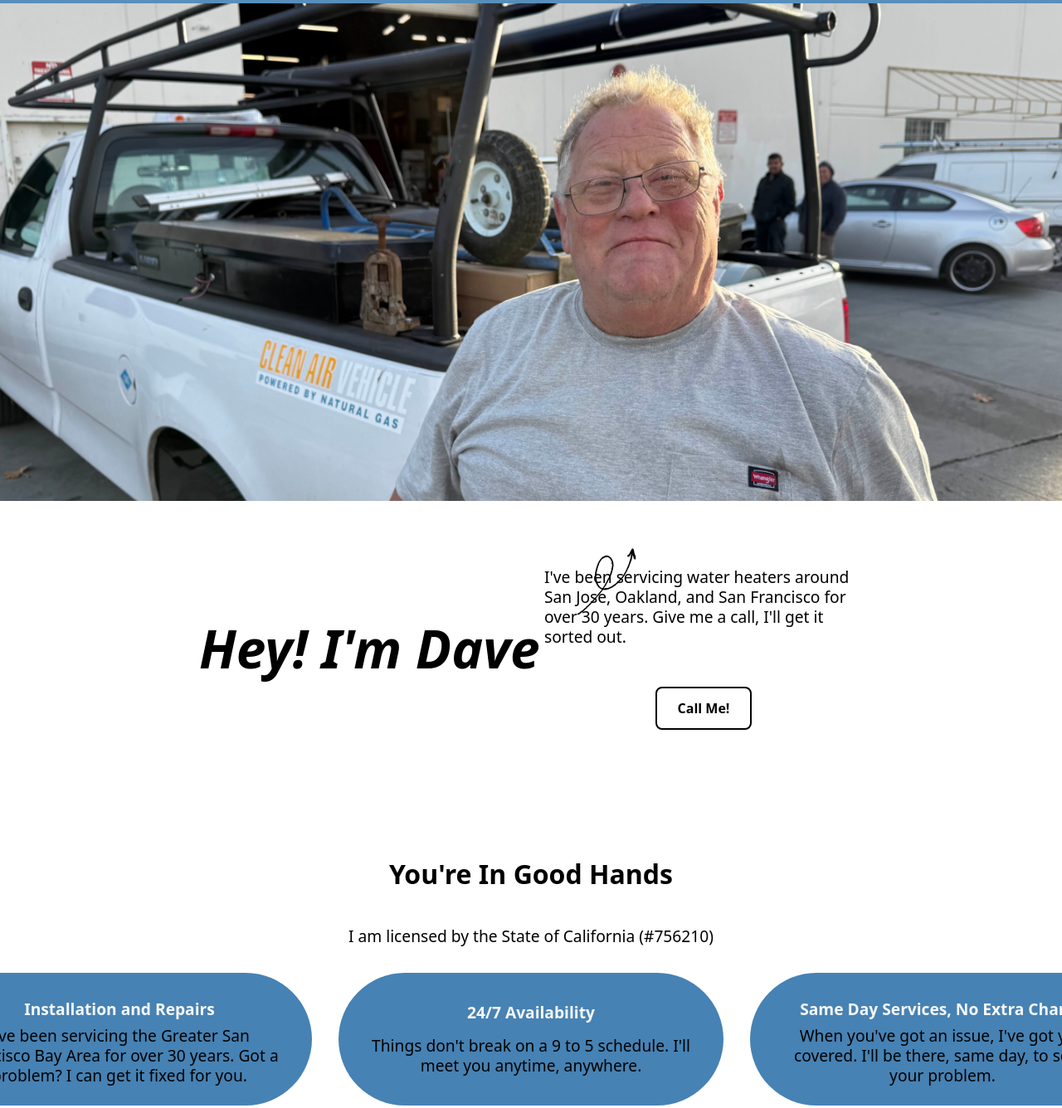
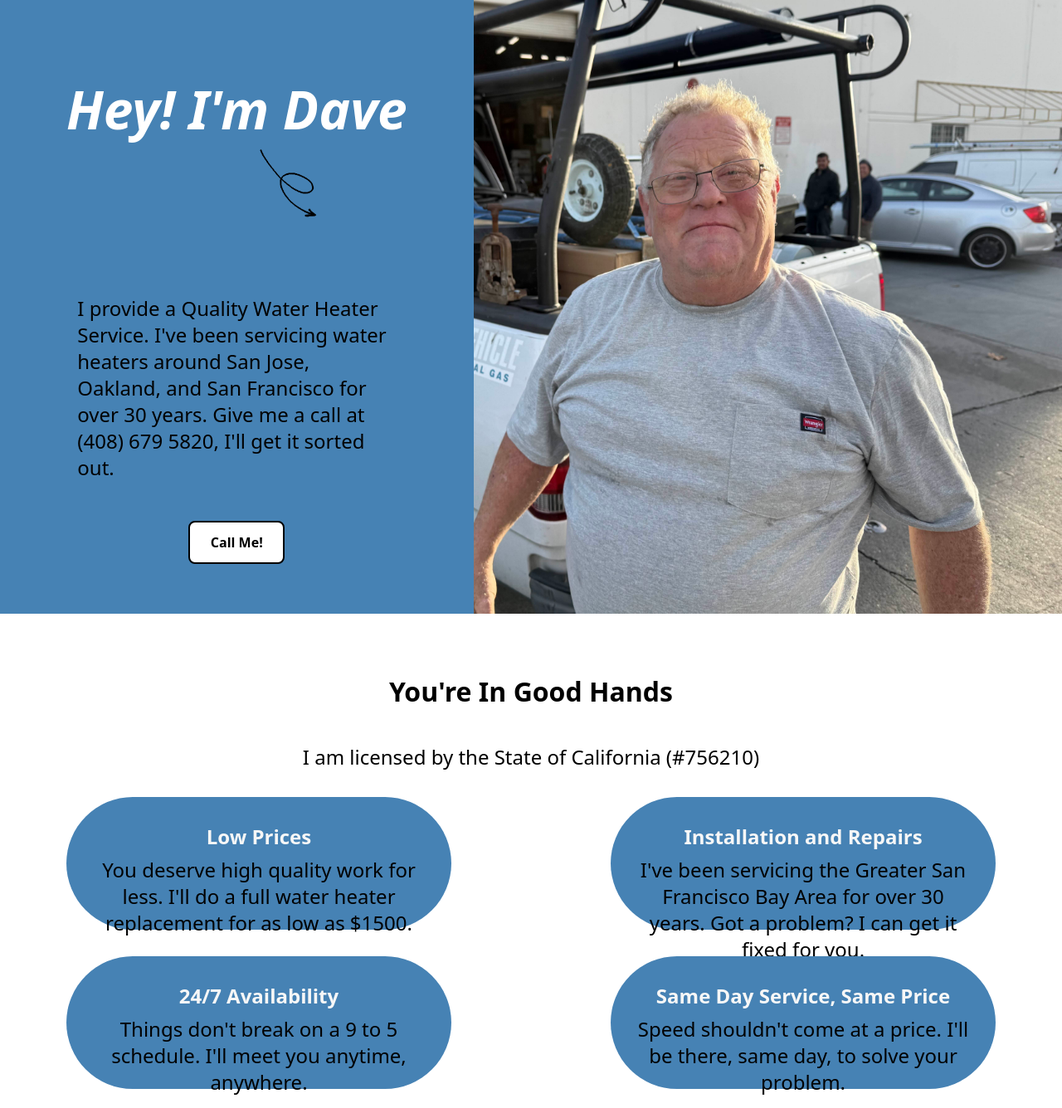
Before and after one commit to smartsiteweb/quality-water-heater-service, a plain HTML site: page index.html in a window 1280 px wide. Shown: the part 60-1396 px from the top of the page at 83% size. Drawn offline with Linux system fonts and the light colour scheme; a script that the page names is missing.

Commit message:
prelim desktop styling

```diff
--- a/Slide.js
+++ b/Slide.js
@@ -14,6 +14,10 @@ class Slide {
         if(!this.imagesContainer) {
             this.imagesContainer = slideElement.getElementsByTagName("ol")[0];
         }
+
+
+
+
 
         this.images = this.imagesContainer.getElementsByTagName("li");
         this.imageWidth = this.images[0].getBoundingClientRect().width;
--- a/index.html
+++ b/index.html
@@ -33,12 +33,14 @@
   </section>
 
   <section id="blurb">
-    <h2> <em> Hey! I'm Dave </em> </h2>
+    <div id="blurb-greeting">
+      <h2> <em> Hey! I'm Dave </em> </h2>
 
-    <img id="curly" src="./assets/curly_arrow.png" alt="" />
+      <img id="curly" src="./assets/curly_arrow.png" alt="" />
+    </div>
 
     <div id="blurb-content">
-      <p> I've been servicing water heaters around San Jose, Oakland, and San Francisco for over 30 years. Give me a call, I'll get it sorted out. </p>
+      <p> I provide a <span>Quality Water Heater Service</span>. I've been servicing water heaters around San Jose, Oakland, and San Francisco for over 30 years. Give me a call at <span>(408) 679 5820</span>, I'll get it sorted out. </p>
 
       <a class="button call_me_button" href="tel:4086795820">
         Call Me!
@@ -61,6 +63,17 @@
 
     <ul id="services_list">
       <li>
+        <h3> Low Prices </h3>
+
+        <p>
+          You deserve high quality work for less. I'll do a full water heater replacement for as low as $1500.
+        </p>
+        <!-- <img src="./assets/wrench.svg" /> -->
+         <!-- <img src="./assets/stock 1.webp" /> -->
+
+      </li>
+
+      <li>
         <h3> Installation and Repairs </h3>
 
         <p>
@@ -82,10 +95,10 @@
       </li>
 
       <li>
-        <h3> Same Day Services, No Extra Charge </h3>
+        <h3> Same Day Service, Same Price </h3>
 
         <p>
-          When you've got an issue, I've got you covered. I'll be there, same day, to solve your problem.
+          Speed shouldn't come at a price. I'll be there, same day, to solve your problem.
         </p>
         <!-- <img src="./assets/stock 3.jpg" /> -->
       </li>
--- a/style.css
+++ b/style.css
@@ -403,13 +403,26 @@ footer {
 
 
 
+/* tablet styling */
+@media screen and (min-width: 2000px)
+{
+  /* body {
+    background-color: red;
+  } */
 
 
-@media screen and (min-width: 900px)
+
+}
+
+
+
+/* desktop styling */
+@media screen and (min-width: 1000px)
 {
   body {
     /* background-color: red; */
-
+    font-size: 1.5rem;
+    line-height: 2rem;
 
   }
 
@@ -426,39 +439,61 @@ footer {
     padding: 5rem 15rem;
   }
 
+  header {
+    display: none;
+  }
+
+
+  #landing {
+    height: 100vh;
+    background-color: steelblue;
+  }
 
   #landing_img_container {
     width: 100vw;
-    height: 75vh;
+    height: 100%;
 
     img {
       width: 100%;
       height: 100%;
-      object-fit: cover;
-      object-position: top -7rem right 0;
+      object-fit: contain;
+      object-position: bottom 0rem right 0;
       left: 0;
       /* top: 0; */
       /* top: 5rem; */
     }
   }
 
+  #blurb-greeting {
+    position: relative;
+    margin-bottom: 12rem;
+  }
+
   #curly {
     position: absolute;
     height: 10rem;
-    transform: scaleX(-1) rotate(-80deg);
-    left: 36rem;
-    top: 0rem;
+    transform: scaleX(-1) rotate(180deg);
+    left: 9rem;
+    top: 2rem;
   }
 
   #blurb {
-    flex-direction: row;
+    position: absolute;
+
+    flex-direction: column;
     justify-content: space-between;
     align-items: center;
+
+    background-color: steelblue;
+
+    height: calc(100vh - 20rem);
+    padding: 10rem 5rem;
 
     h2 {
       font-size: 4rem;
       line-height: 4rem;
       margin: 0;
+      color: white;
     }
   }
 
@@ -479,6 +514,9 @@ footer {
   #services_list {
     flex-direction: row;
     gap: 2rem;
+
+    flex-wrap: wrap;
+    justify-content: space-around;
 
     li {
       width: 25rem;
@@ -546,16 +584,18 @@ footer {
     max-width: 40rem;
   }
 
+
+  #reviews {
+    #review_slides {
+      align-items: center;
+
+      li {
+        width: 50%;
+
+        iframe {
+          min-height: 100%;
+        }
+      }
+    }
+  }
 }
-
-
-
-@media screen and (min-width: 2000px)
-{
-  /* body {
-    background-color: red;
-  } */
-
-
-
-}
```
